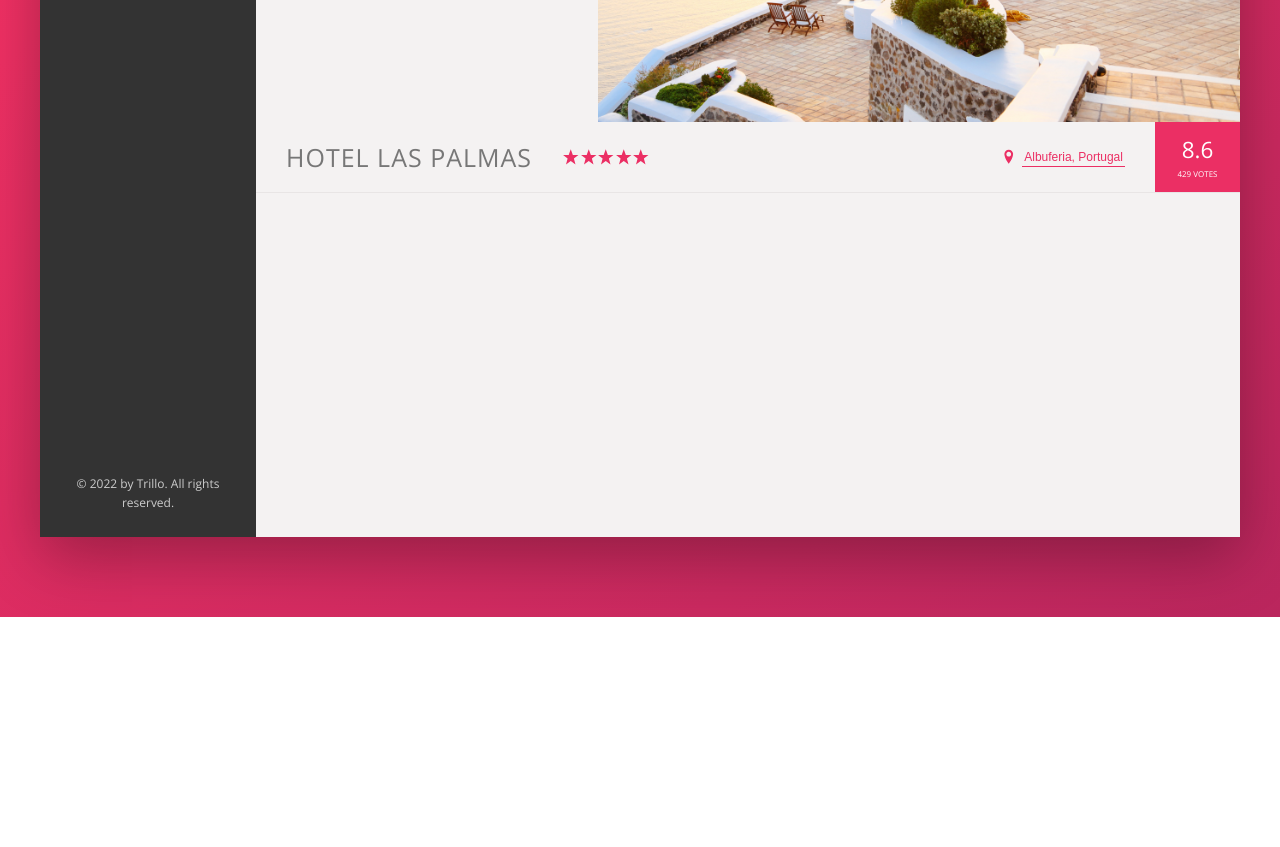
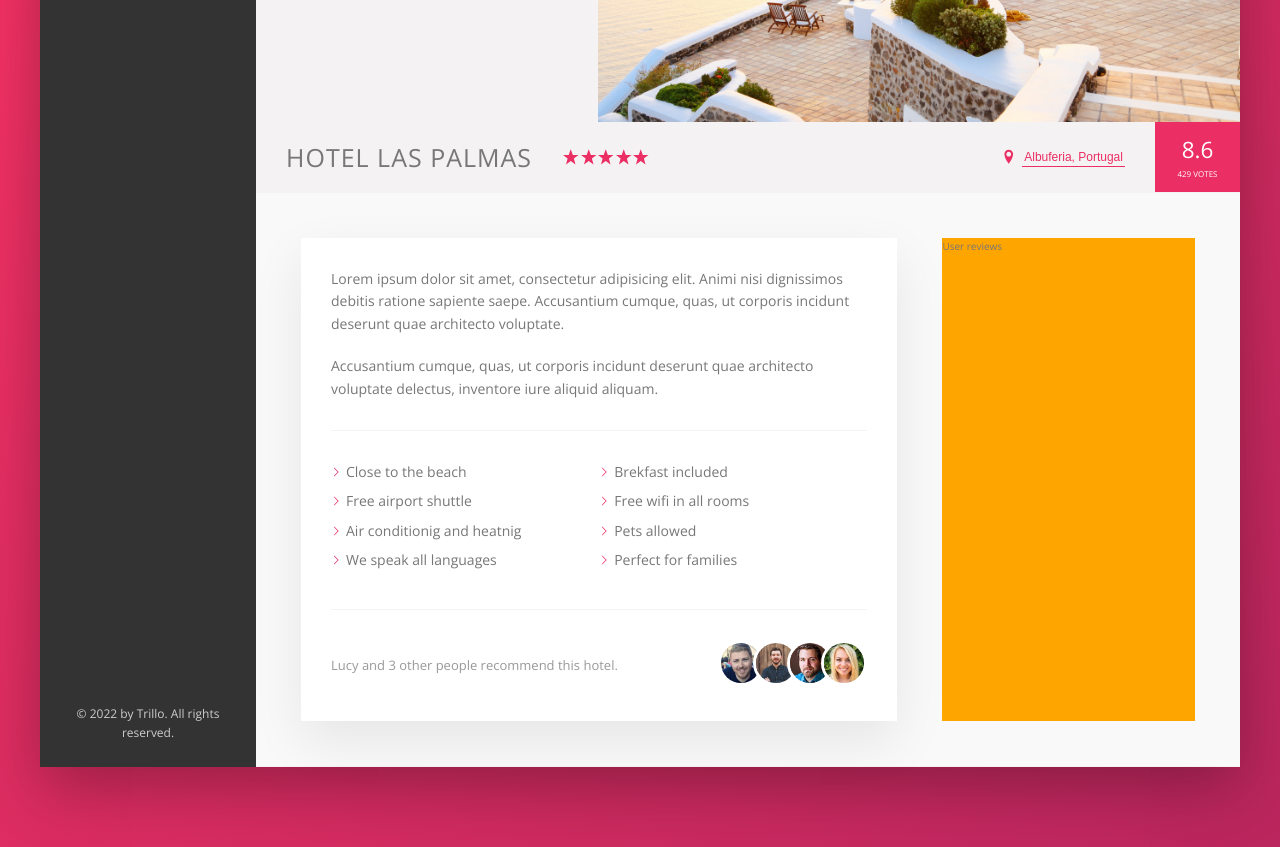
Before and after one commit to daq131/trillo-booking-app, a website: page index.html in a window 1280 px wide. Shown: the part 414-1261 px from the top of the page. Before the commit the page ends 1031 px from the top, so only its background shows below. Drawn offline with nearby package versions, Linux system fonts and the light colour scheme.

Commit message:
description section

```diff
--- a/css/style.css
+++ b/css/style.css
@@ -26,7 +26,9 @@ Grey dark 3: #999
   --color-grey-dark-1: #333;
   --color-grey-dark-2: #777;
   --color-grey-dark-3: #999;
-  --shadow-dark: 0 2rem 6rem rgba(0, 0, 0, 0.3); }
+  --shadow-dark: 0 2rem 6rem rgba(0, 0, 0, 0.3);
+  --shadow-light: 0 2rem 5rem rgba(0, 0, 0, 0.08);
+  --line: 1px solid var(--color-grey-light-2); }
 
 * {
   margin: 0px;
@@ -64,7 +66,7 @@ body {
   align-items: center;
   height: 7rem;
   background-color: #fff;
-  border-bottom: 1px solid var(--color-grey-light-2); }
+  border-bottom: var(--line); }
 
 .content {
   display: flex; }
@@ -77,8 +79,25 @@ body {
   justify-content: space-between; }
 
 .hotel-view {
-  flex: 1;
-  height: 80rem; }
+  flex: 1; }
+
+.detail {
+  display: flex;
+  padding: 4.5rem;
+  background-color: var(--color-grey-light-1);
+  border-bottom: var(--line); }
+
+.description {
+  font-size: 1.4rem;
+  background-color: white;
+  box-shadow: var(--shadow-light);
+  padding: 3rem;
+  flex: 0 0 60%;
+  margin-right: 4.5rem; }
+
+.user-reviews {
+  background-color: orange;
+  flex: 1; }
 
 .logo {
   height: 3.25rem;
@@ -211,7 +230,7 @@ body {
 .overview {
   display: flex;
   align-items: center;
-  border-bottom: 1px solid rgba(193, 189, 189, 0.25); }
+  border-bottom: var(--line); }
   .overview__heading {
     font-size: 2.5rem;
     font-weight: 300;
@@ -275,3 +294,45 @@ body {
   100% {
     transform: scale(1);
     box-shadow: none; } }
+
+.paragraph:not(:last-of-type) {
+  margin-bottom: 2rem; }
+
+.list {
+  list-style: none;
+  margin: 3rem 0;
+  padding: 3rem 0;
+  border-top: var(--line);
+  border-bottom: var(--line);
+  display: flex;
+  flex-wrap: wrap; }
+  .list__item {
+    flex: 0 0 50%;
+    margin-bottom: 0.7rem; }
+  .list__item::before {
+    content: "";
+    display: inline-block;
+    height: 1rem;
+    width: 1rem;
+    margin-right: 0.5rem;
+    background-color: var(--color-primary);
+    -webkit-mask-image: url(../img/chevron-thin-right.svg);
+    -webkit-mask-size: cover;
+    mask-image: url(../img/chevron-thin-right.svg);
+    mask-size: cover; }
+
+.recommend {
+  font-size: 1.3rem;
+  color: var(--color-grey-dark-3);
+  display: flex;
+  align-items: center; }
+  .recommend__count {
+    margin-right: auto; }
+  .recommend__photo {
+    box-sizing: content-box;
+    height: 4rem;
+    width: 4rem;
+    border-radius: 50%;
+    border: 3px solid white; }
+    .recommend__photo:not(:last-child) {
+      margin-right: -1.5rem; }
--- a/index.html
+++ b/index.html
@@ -132,6 +132,58 @@
               <div class="overview__rating-count">429 votes</div>
             </div>
           </div>
+          <div class="detail">
+            <div class="description">
+              <p class="paragraph">
+                Lorem ipsum dolor sit amet, consectetur adipisicing elit. Animi
+                nisi dignissimos debitis ratione sapiente saepe. Accusantium
+                cumque, quas, ut corporis incidunt deserunt quae architecto
+                voluptate.
+              </p>
+              <p class="paragraph">
+                Accusantium cumque, quas, ut corporis incidunt deserunt quae
+                architecto voluptate delectus, inventore iure aliquid aliquam.
+              </p>
+              <ul class="list">
+                <li class="list__item">Close to the beach</li>
+                <li class="list__item">Brekfast included</li>
+                <li class="list__item">Free airport shuttle</li>
+                <li class="list__item">Free wifi in all rooms</li>
+                <li class="list__item">Air conditionig and heatnig</li>
+                <li class="list__item">Pets allowed</li>
+                <li class="list__item">We speak all languages</li>
+                <li class="list__item">Perfect for families</li>
+              </ul>
+              <div class="recommend">
+                <p class="recommend__count">
+                  Lucy and 3 other people recommend this hotel.
+                </p>
+                <div class="recommend__friends">
+                  <img
+                    src="img/user-3.jpg"
+                    alt="Friend 1"
+                    class="recommend__photo"
+                  />
+                  <img
+                    src="img/user-4.jpg"
+                    alt="Friend 2"
+                    class="recommend__photo"
+                  />
+                  <img
+                    src="img/user-5.jpg"
+                    alt="Friend 3"
+                    class="recommend__photo"
+                  />
+                  <img
+                    src="img/user-6.jpg"
+                    alt="Friend 4"
+                    class="recommend__photo"
+                  />
+                </div>
+              </div>
+            </div>
+            <div class="user-reviews">User reviews</div>
+          </div>
         </main>
       </div>
     </div>
```
